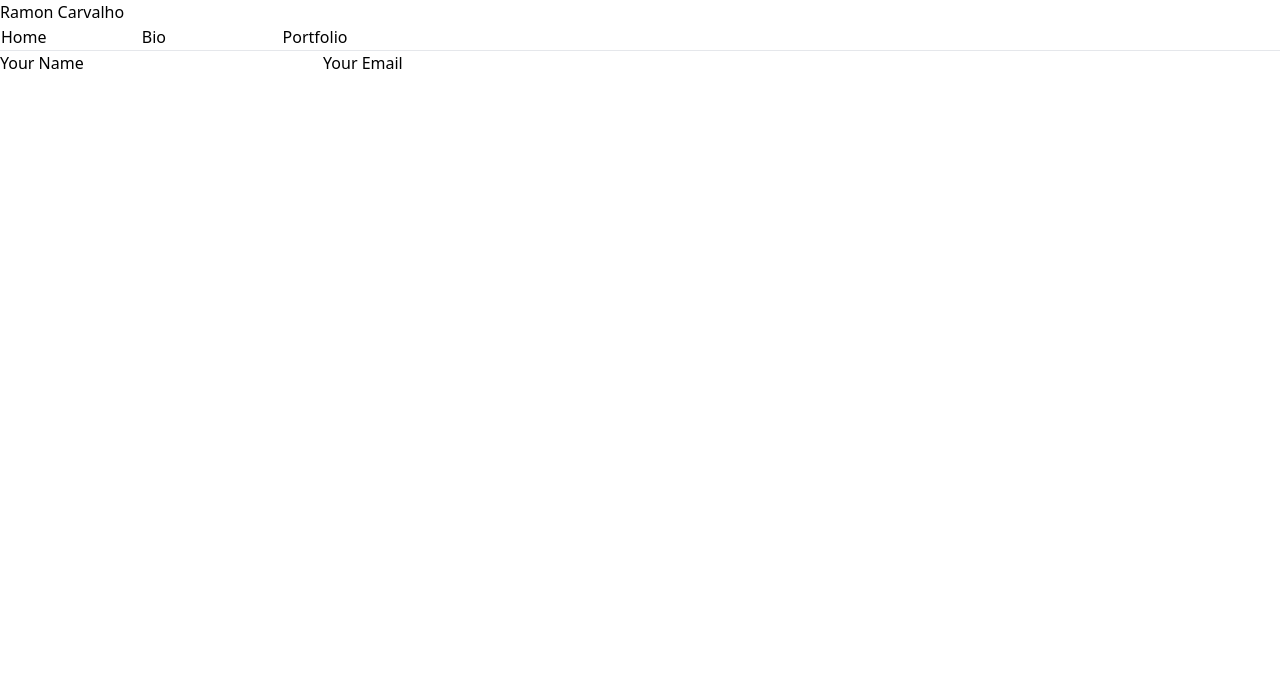
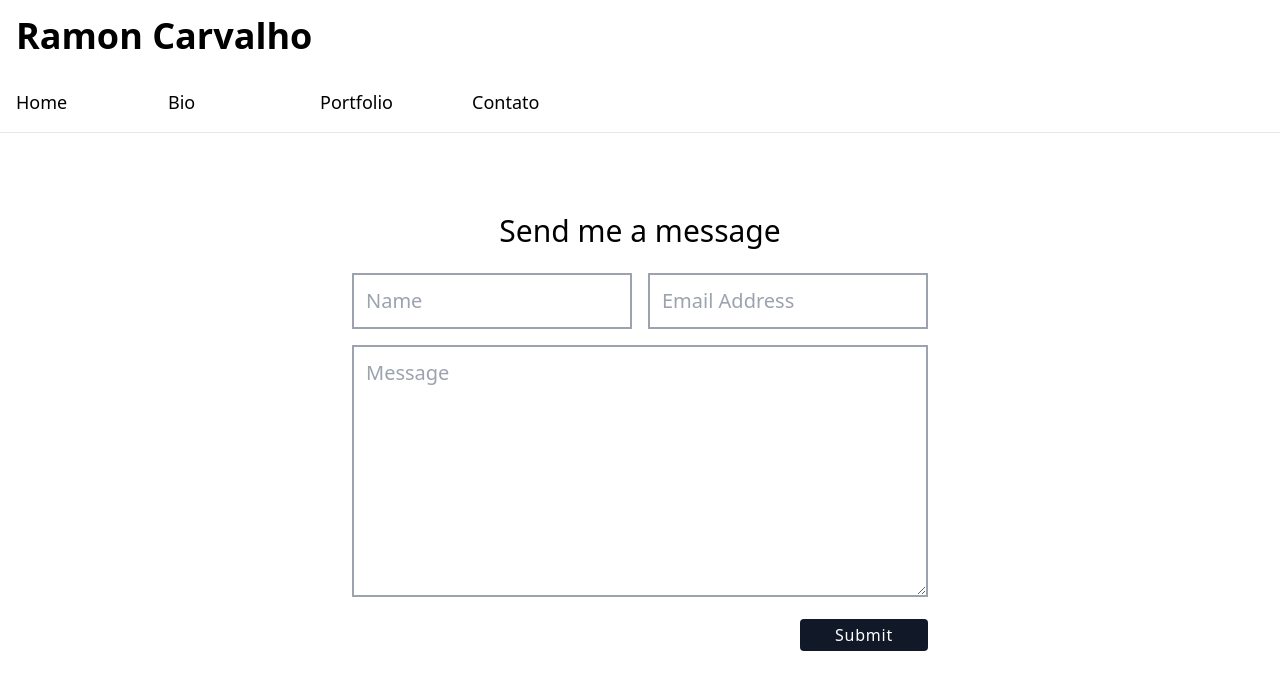
Before and after one commit to ramon-cgon/hw2, a plain HTML site: page contact me.html in a window 1280 px wide. Drawn offline with nearby package versions, Linux system fonts and the light colour scheme.

Commit message:
Form updated

```diff
--- a/contact me.html
+++ b/contact me.html
@@ -9,25 +9,47 @@
 
 
     <body>
-        <h1>Ramon Carvalho</h1>
-        <table style="table-layout: fixed; width:33%">
-            <tr>
-                <td style="width: 11%;"><h2><a href="index.html">Home</a></h2></td>
-                <td style="width: 11%;"><h2><a href="about me.html">Bio</a></h2></td>
-                <td style="width: 11%;"><h2><a href="portfolio.html">Portfolio</a></h2></td>
-            </tr>
-        </table>
+        <div>
+            <div class="flex">
+                <h1 class="flex text-left font-bold text-4xl m-4">Ramon Carvalho</h1>
+            </div>
+            <div class="px-4 pb-4 w-1/2 py-4">
+                <div class="md:flex">
+                    <h2 class= "text-lg w-1/4"><a href="index.html">Home</a></h2>
+                    <h2 class= "text-lg w-1/4"><a href="about me.html">Bio</a></h2>
+                    <h2 class= "text-lg w-1/4"><a href="portfolio.html">Portfolio</a></h2>
+                    <h2 class= "text-lg w-1/4"><a href="contact me.html">Contato</a></h2>
+                </div>
+            </div>
+        </div>
         <hr>
 
-        <form action="">
-            <label for="name">Your Name</label>
-            <input type="text" id="name" name="name">
+        <form class="max-w-2xl bg-white py-10 px-5 m-auto w-full mt-10">
+            <div class="text-3xl mb-6 text-center ">
+              Send me a message
+            </div>
 
-            <label for="email">Your Email</label>
-            <input type="text" id="email" email="email">
-            <button>
+            <div class="grid grid-cols-2 gap-4 max-w-xl m-auto">
 
-            </button>
+              <div class="col-span-2 lg:col-span-1">
+                <input type="text" class="border-solid border-gray-400 border-2 p-3 md:text-xl w-full" placeholder="Name"/>
+              </div>
+
+              <div class="col-span-2 lg:col-span-1">
+                <input type="text" class="border-solid border-gray-400 border-2 p-3 md:text-xl w-full" placeholder="Email Address"/>
+              </div>
+
+              <div class="col-span-2">
+                <textarea cols="30" rows="8" class="border-solid border-gray-400 border-2 p-3 md:text-xl w-full" placeholder="Message"></textarea>
+              </div>
+
+              <div class="col-span-2 text-right">
+                <button class="px-4 py-1 text-white font-light tracking-wider bg-gray-900 hover:bg-gray-800 rounded w-full md:w-32">
+                  Submit
+                </button>
+              </div>
+
+            </div>
         </form>
     </body>
 </html>
```
Also changed, not shown: portfolio.html (+2 -2 lines).
